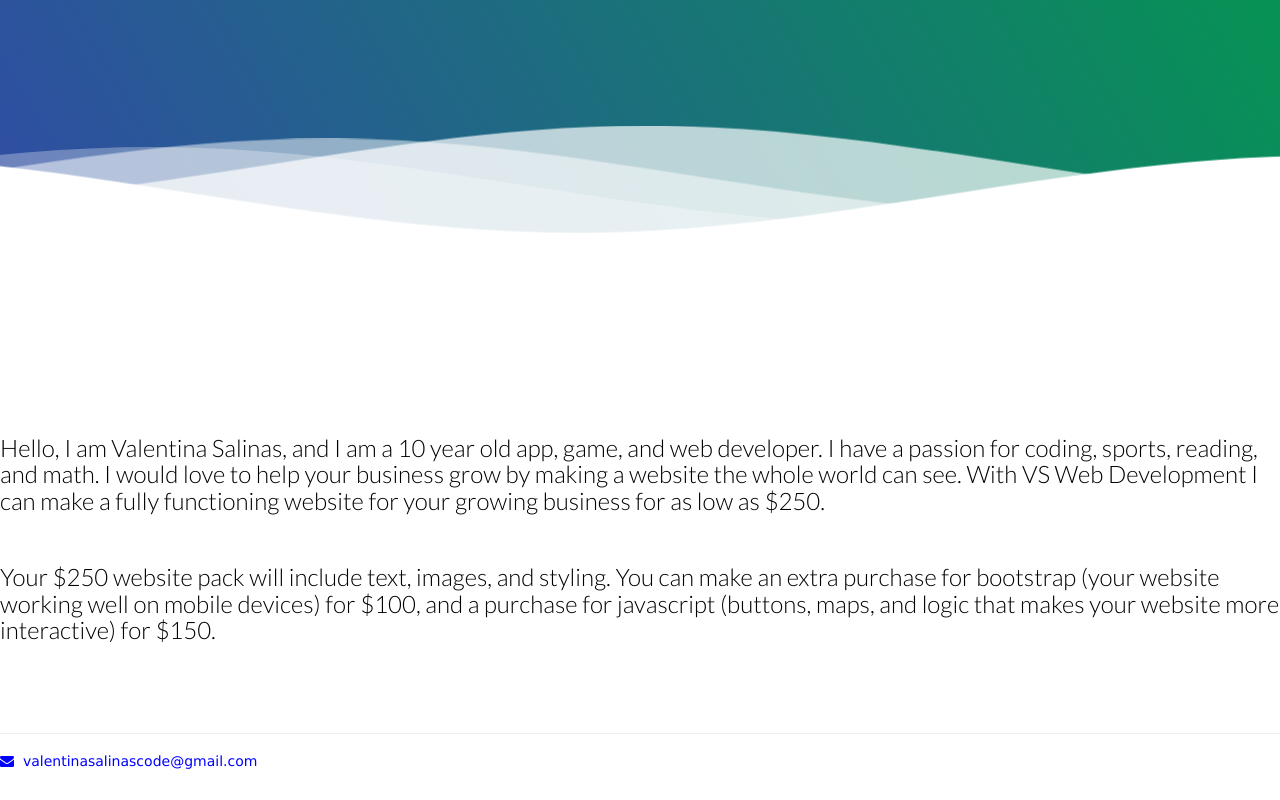
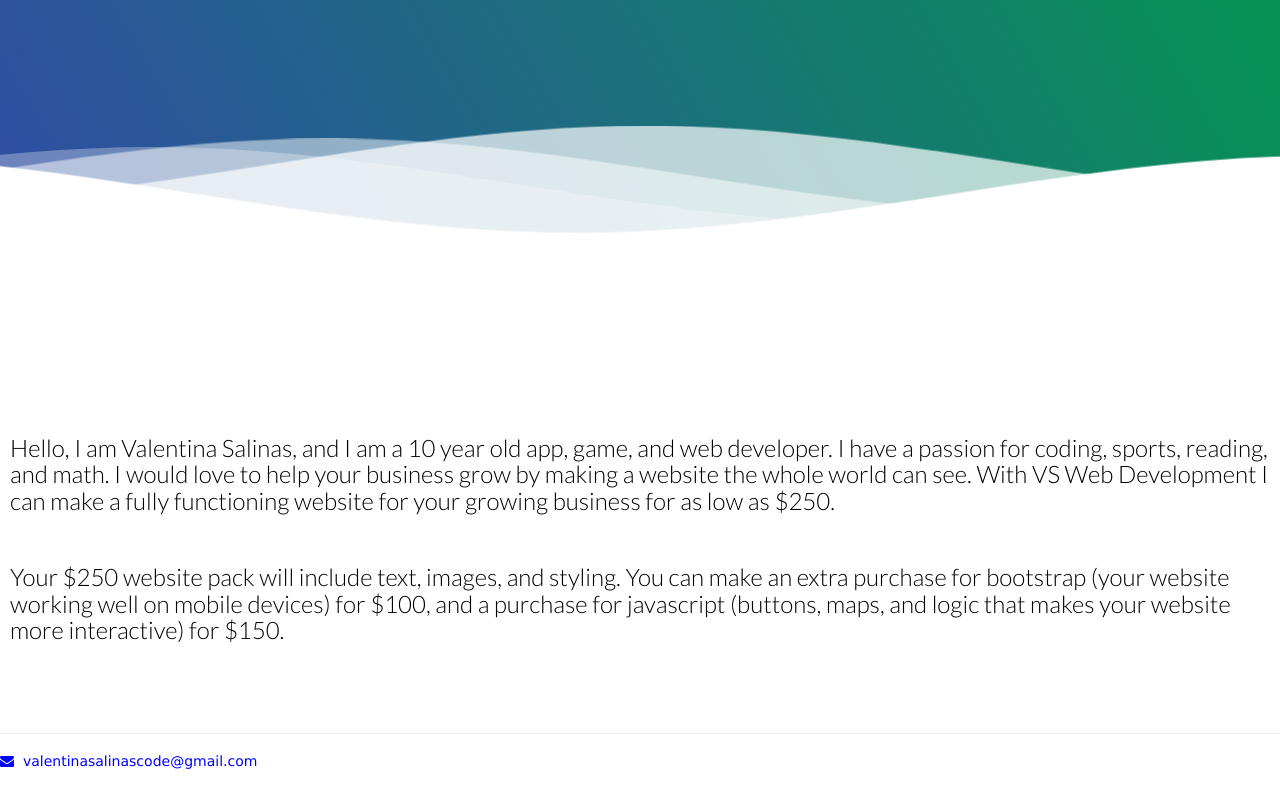
Before and after one commit to Valen-MsCool/VSWEB, a plain HTML site: page index.html in a window 1280 px wide. Shown: the part 403-1203 px from the top of the page. Drawn offline with nearby package versions, Linux system fonts and the light colour scheme.

Commit message:
Add files via upload

```diff
--- a/index.html
+++ b/index.html
@@ -225,9 +225,9 @@
         <br>
 
 
-        <h3 class="text-left"  style="color: black; ">Hello, I am Valentina Salinas, and I am a 10 year old app, game, and web developer. I have a passion for coding, sports, reading, and math. I would love to help your business grow by making a website the whole world can see. With VS Web Development I can make a fully functioning website for your growing business for as low as $250.</h3>
+        <h3 class="text-left"  style="color: black; margin-left: 10px; margin-right: 10px;">Hello, I am Valentina Salinas, and I am a 10 year old app, game, and web developer. I have a passion for coding, sports, reading, and math. I would love to help your business grow by making a website the whole world can see. With VS Web Development I can make a fully functioning website for your growing business for as low as $250.</h3>
        <br>
-        <h3 class="text-left"  style="color: black;">Your $250 website pack will include text, images, and styling. You can make an extra purchase for bootstrap (your website working well on mobile devices) for $100, and a purchase for javascript (buttons, maps, and logic that makes your website more interactive) for $150.   </h3>
+        <h3 class="text-left"  style="color: black; margin-left: 10px; margin-right: 10px;">Your $250 website pack will include text, images, and styling. You can make an extra purchase for bootstrap (your website working well on mobile devices) for $100, and a purchase for javascript (buttons, maps, and logic that makes your website more interactive) for $150.   </h3>
         <button onclick="topFunction()" id="myBtn" title="Go to top"><img src="https://www.transparentpng.com/thumb/up-arrow/Fjx7Uy-up-arrow-clipart-transparent.png" style="height: 20px;"></button>
 
         <br>
```
Also changed, not shown: contact.html (+1 -1 lines).
